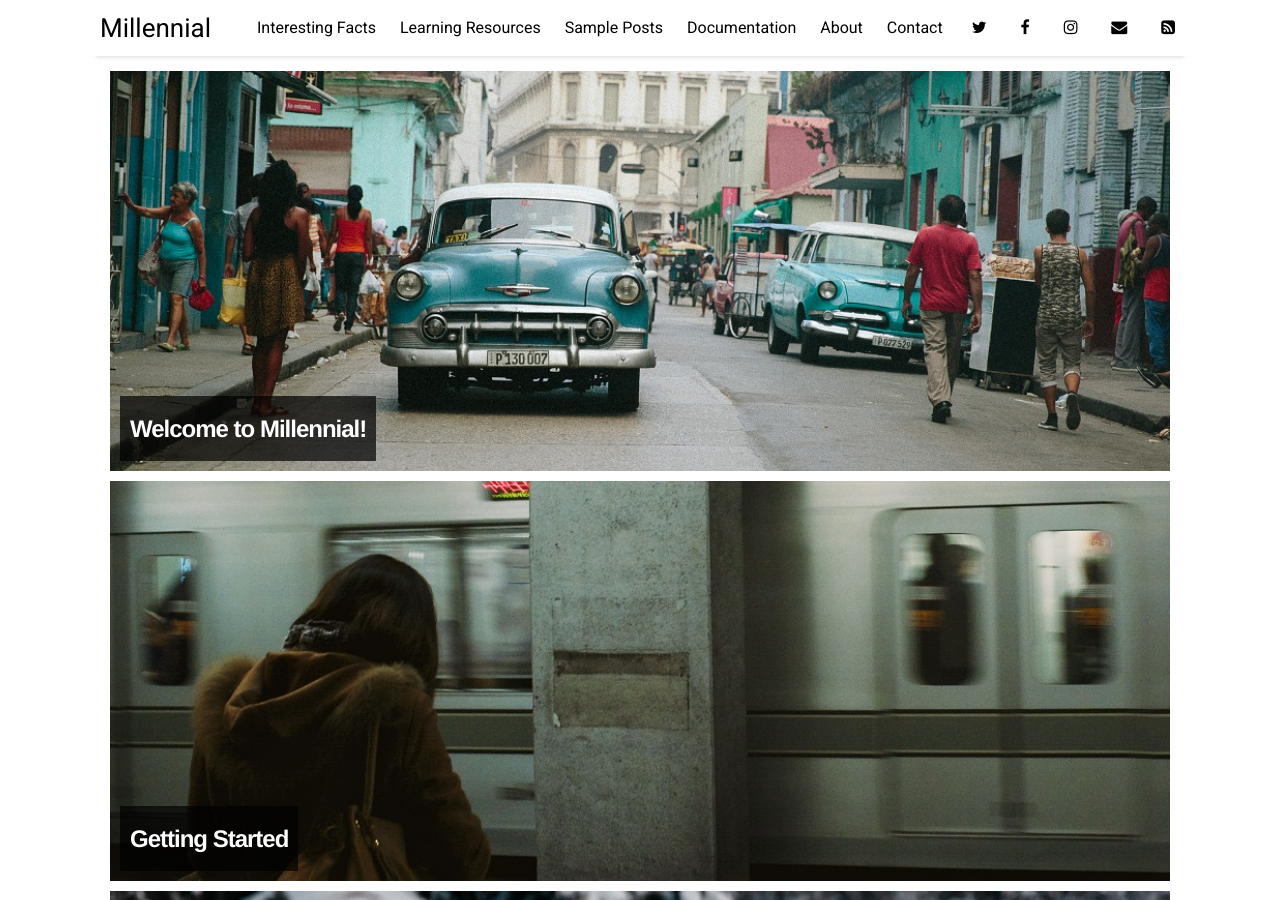
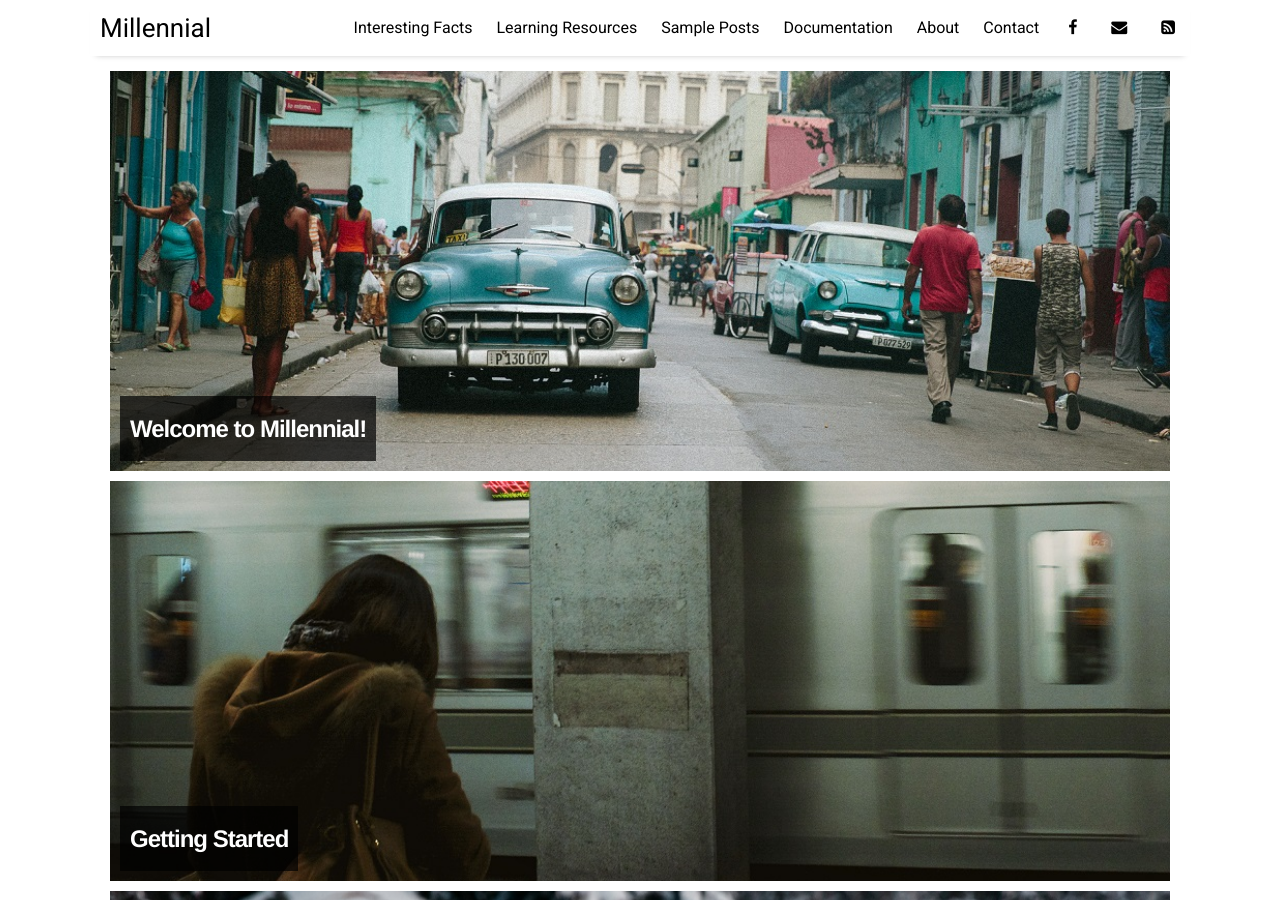
Before and after one commit to shaunmalti/shaunmalti.github.io, a Jekyll site: the page built from index.html, in a window 1280 px wide and 900 px high. Built offline with Jekyll 4.4.1, drawn with Linux system fonts in a browser that asks for light colours; nearby versions of some CDN libraries; the list of posts is cut into pages by our own code.

Commit message:
test port

```diff
--- a/_data/settings.yml
+++ b/_data/settings.yml
@@ -4,7 +4,7 @@ disqus:
   disqus_shortname: 'millennial-3'
 
 # If you are not using Google Analytics, please change 'google-ID' to an empty string
-google-ID: 'UA-112060364-2'
+google-ID: ''
 
 menu:
 - {name: 'Interesting Facts',  url: 'facts'}
@@ -16,12 +16,9 @@ menu:
 
 # Available social icons are powered by Font Awesome, so you can use any icon that they offer
 social:
-- {icon: 'twitter', link:    'https://twitter.com/paululele'}
-- {icon: 'facebook', link:   'https://www.facebook.com/paululele'}
-- {icon: 'instagram', link:  'https://instagram.com/paululele'}
-- {icon: 'envelope', link:   'mailto:hello@paulle.ca'}
+- {icon: 'facebook', link:   'https://www.facebook.com/markhamshaun'}
+- {icon: 'envelope', link:   'mailto:shaunmarkham30@gmail.com'}
 - {icon: 'rss-square', link: 'feed.xml'}
-# - {icon: 'rss-square', link: 'rss-feed.xml'}
 
 # Customize site text
 pagination:
```
Also changed, not shown: 2 other files.
